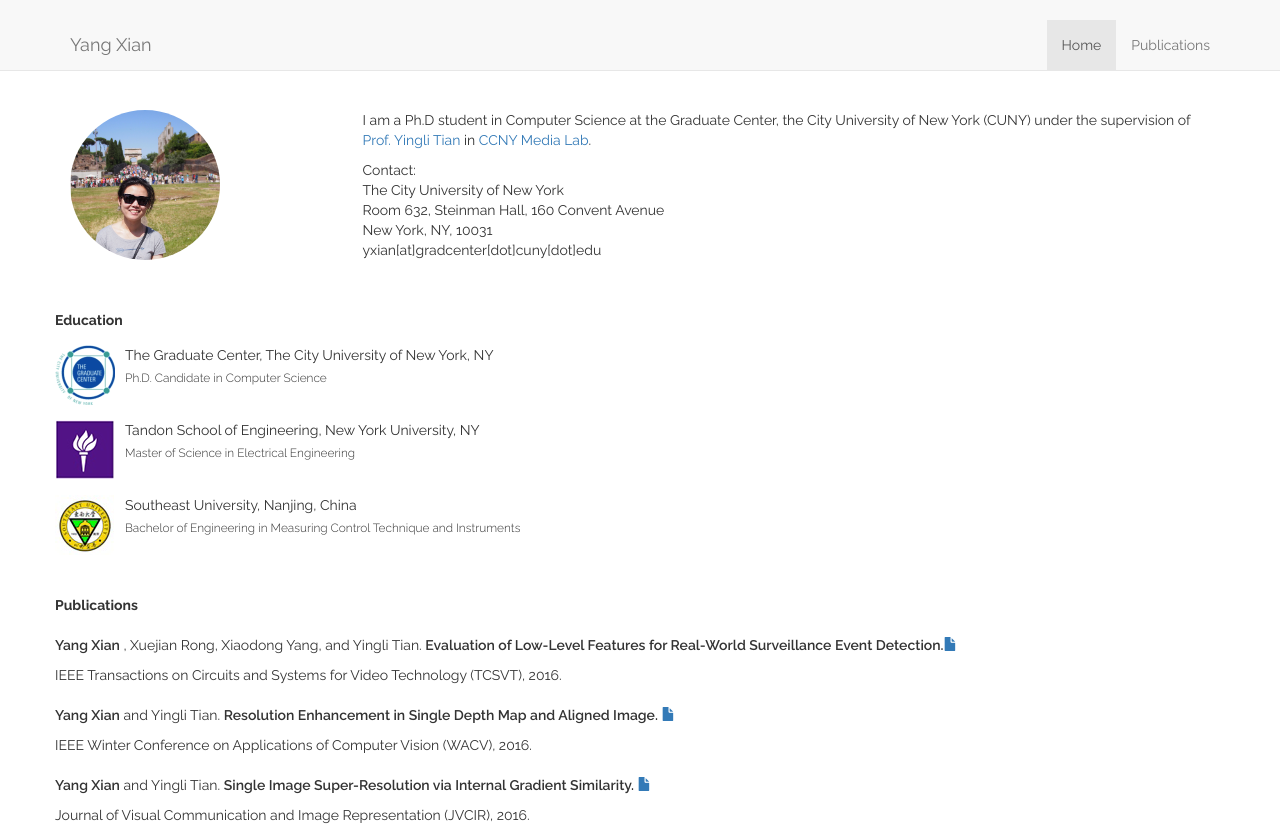
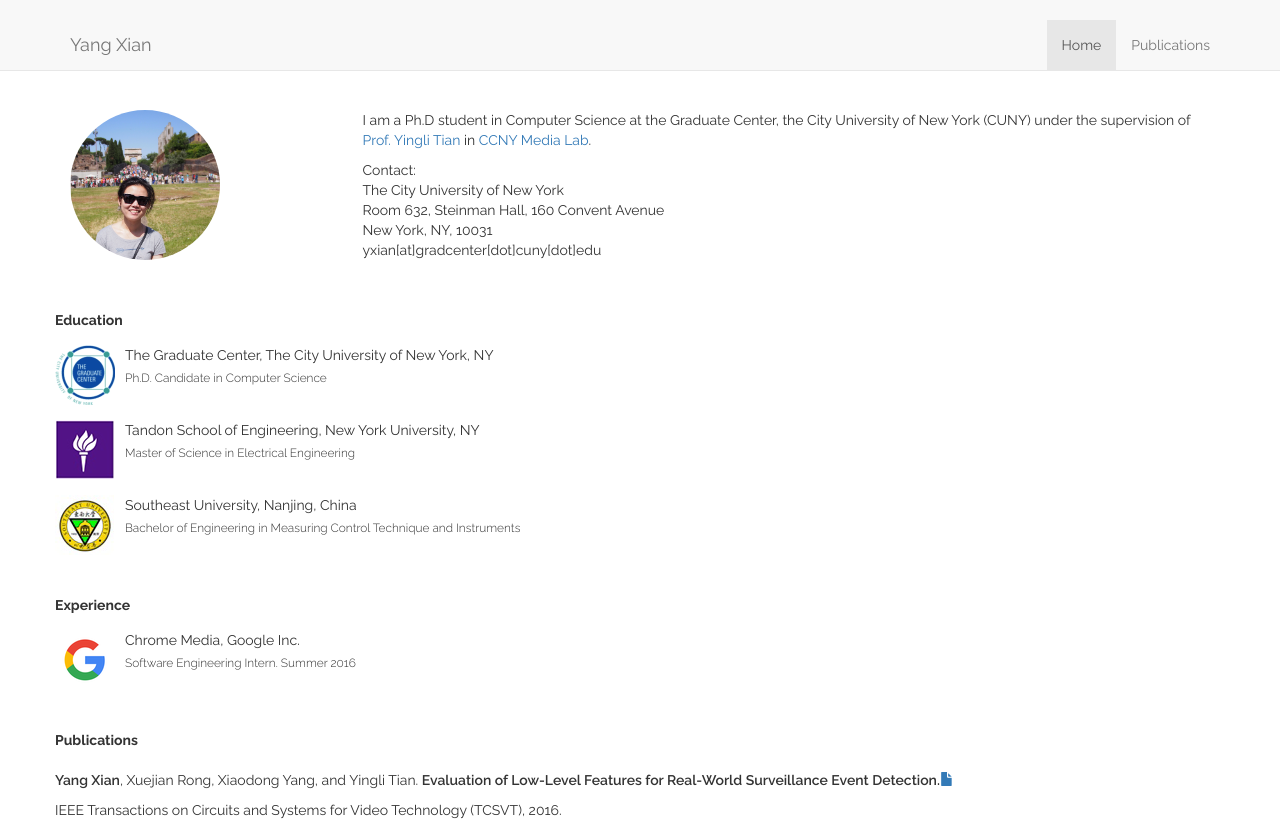
Before and after one commit to bhdy7030/bhdy7030.github.io, a plain HTML site: page index.html in a window 1280 px wide. Shown: the top 828 px of the page. Drawn offline with nearby package versions, Linux system fonts and the light colour scheme.

Commit message:
experience added

```diff
--- a/index.html
+++ b/index.html
@@ -106,13 +106,28 @@
       </div>
 
 
+       <div class = "row">
+        <p class="title">Experience</p>
+        <div class="media">
+            <div class="media-left">
+              <a href="#">
+                <img class="media-object" src="img/Google.jpg" alt="...">
+              </a>
+            </div>
+            <div class="media-body">
+              <p class="media-heading">Chrome Media, Google Inc. </p>
+              <p class="small"> Software Engineering Intern. Summer 2016 </p>
+            </div>
+        </div>
+      </div>
+
 
       <div class = "row" >
         <a name = "publication"></a>
         <p class="title">Publications</p>
 
         <div class = "paper">
-        <p><span class="boldspan">Yang Xian</span> , Xuejian Rong, Xiaodong Yang, and Yingli Tian. <span class="boldspan">Evaluation of Low-Level Features for Real-World Surveillance Event Detection.</span><a href = "publications\TCSVT_2016.pdf"><span class = "glyphicon glyphicon-file"></span></a></p></b>IEEE Transactions on Circuits and Systems for Video Technology (TCSVT), 2016.
+        <p><span class="boldspan">Yang Xian</span>, Xuejian Rong, Xiaodong Yang, and Yingli Tian. <span class="boldspan">Evaluation of Low-Level Features for Real-World Surveillance Event Detection.</span><a href = "publications\TCSVT_2016.pdf"><span class = "glyphicon glyphicon-file"></span></a></p></b>IEEE Transactions on Circuits and Systems for Video Technology (TCSVT), 2016.
         </div>
 
         <div class = "paper">
```
Also changed, not shown: img/Google.jpg (added).
